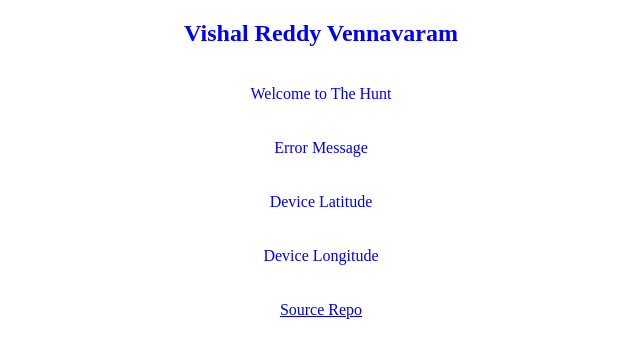
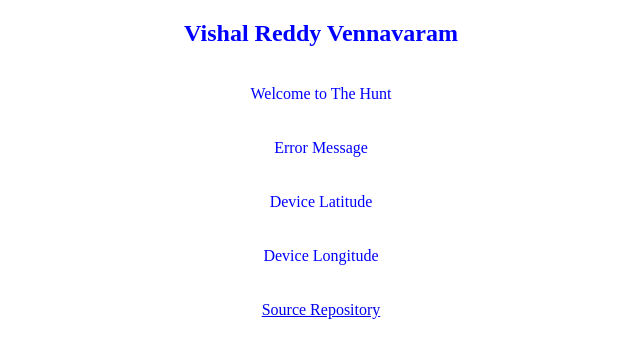
Before and after one commit to Vishalreddy114/vv-client-hunt, a website: page index.html in a window 1280 px wide. Shown: the full height of the page, 319-959 px from the left. Drawn offline with Linux system fonts and the light colour scheme.

Commit message:
added link to source repository in the footer

```diff
--- a/index.html
+++ b/index.html
@@ -20,7 +20,7 @@
     </main>
     <script type="module" src="./scripts/main.js"></script>
     <footer>
-            <a href="https://github.com/Vishalreddy114/vv-client-hunt">Source Repo</a>
+            <a href="https://github.com/Vishalreddy114/vv-client-hunt">Source Repository</a>
     </footer>
 
 </body>
--- a/styles/main.css
+++ b/styles/main.css
@@ -5,4 +5,5 @@
 }
 footer{
     text-align:center;
+    color: blue;
 }
```
